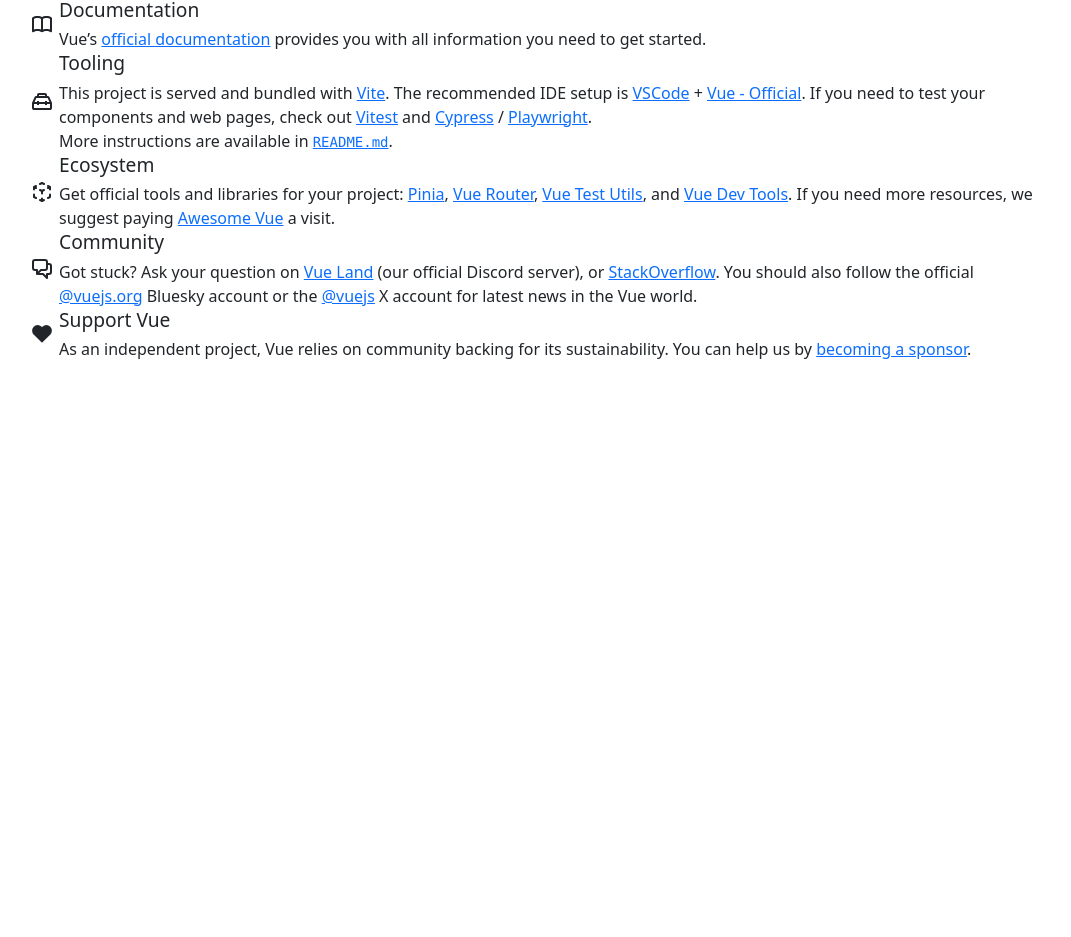
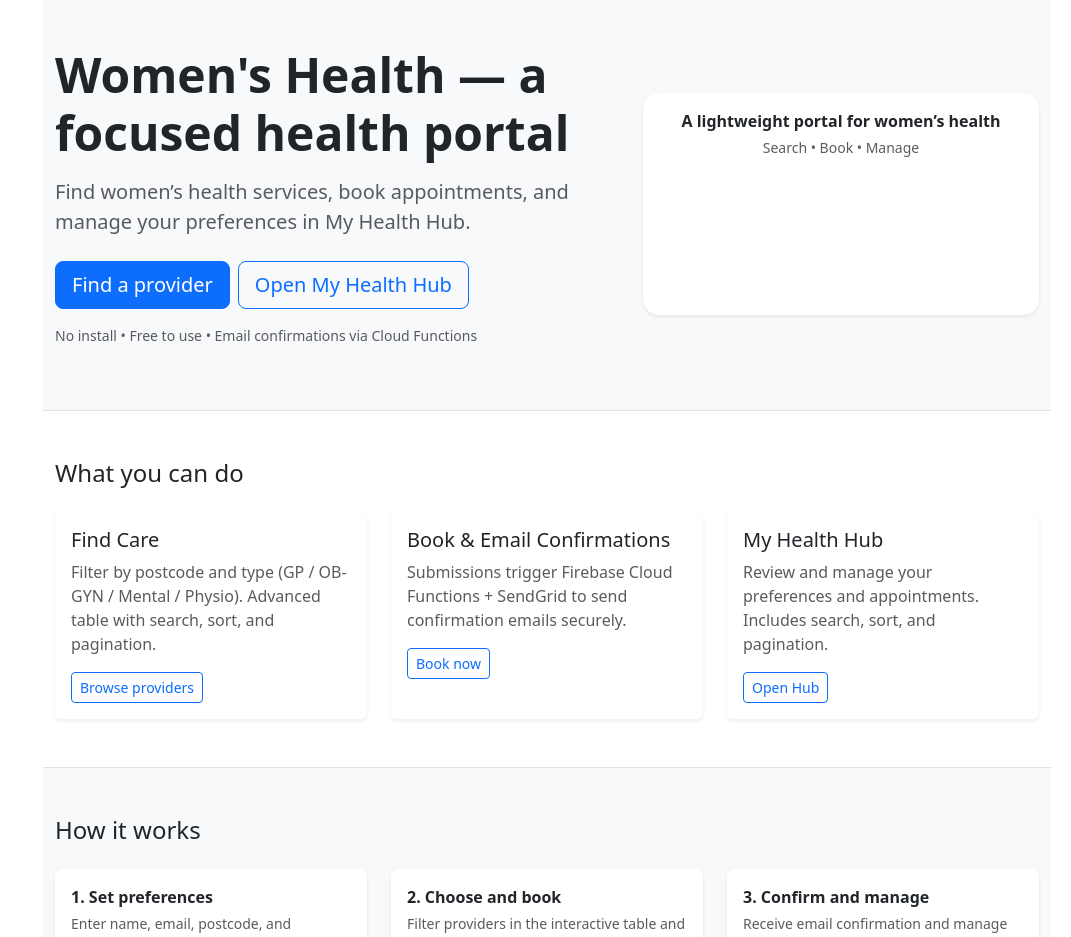
Before and after one commit to dlia0013/WithHer, a Vue app in the folder womens-health-portal/: page / in a window 1280 px wide. Shown: the part 82-1019 px from the top of the page, without its empty margins (93-1164 px from the left). Before the commit the page ends 800 px from the top, so only its background shows below. Built offline with nearby package versions, Linux system fonts and the light colour scheme; no server answers.

Commit message:
better ui

```diff
--- a/womens-health-portal/src/views/AboutUs.vue
+++ b/womens-health-portal/src/views/AboutUs.vue
@@ -31,17 +31,10 @@
         </p>
         <ul>
           <li><strong>Leticia Liao</strong> — Front-End & Integration Developer</li>
-          <li><strong>Zirui Hu</strong> — UX/UI Design</li>
-          <li><strong>Sanjana</strong> — Visual Design & Research</li>
-          <li><strong>Terry</strong> — Back-End & Firebase Cloud Functions</li>
+          <li><strong>Duanchu Liao</strong> — UX/UI Design</li>
+          <li><strong>Liao Duanchu</strong> — Visual Design & Research</li>
+          <li><strong>Letty Liao</strong> — Back-End & Firebase Cloud Functions</li>
         </ul>
-
-        <h2 class="h5 mt-4">Technology Stack</h2>
-        <p>
-          The platform is built with <strong>Vue 3</strong>, <strong>Vite</strong>, and <strong>Firebase</strong>,
-          using <strong>Cloud Functions</strong> (SendGrid integration) for appointment confirmation emails,
-          and deployed on <strong>Firebase Hosting</strong> for global accessibility.
-        </p>
 
         <div class="alert alert-light border mt-4">
           <p class="mb-1"><strong>Disclaimer:</strong></p>
--- a/womens-health-portal/src/views/HomeView.vue
+++ b/womens-health-portal/src/views/HomeView.vue
@@ -1,9 +1,128 @@
+<template>
+  <!-- Hero -->
+  <section class="py-5 bg-light border-bottom">
+    <div class="container">
+      <div class="row align-items-center g-4">
+        <div class="col-lg-7">
+          <h1 class="display-5 fw-semibold mb-3">
+            Women's Health — a focused health portal
+          </h1>
+          <p class="lead text-muted mb-4">
+            Find women’s health services, book appointments, and manage your preferences in
+            <strong>My Health Hub</strong>.
+          </p>
+          <div class="d-flex flex-wrap gap-2">
+            <RouterLink to="/care" class="btn btn-primary btn-lg">
+              Find a provider
+            </RouterLink>
+            <RouterLink to="/hub" class="btn btn-outline-primary btn-lg">
+              Open My Health Hub
+            </RouterLink>
+          </div>
+          <p class="small text-muted mt-3">
+            No install • Free to use • Email confirmations via Cloud Functions
+          </p>
+        </div>
+        <div class="col-lg-5">
+          <div class="ratio ratio-16x9 rounded-4 bg-white shadow-sm d-flex align-items-center justify-content-center">
+            <div class="text-center p-3">
+              <div class="fw-semibold mb-1">A lightweight portal for women’s health</div>
+              <div class="text-muted small">Search • Book • Manage</div>
+            </div>
+          </div>
+        </div>
+      </div>
+    </div>
+  </section>
+
+  <!-- Features -->
+  <section class="py-5">
+    <div class="container">
+      <h2 class="h4 mb-4">What you can do</h2>
+      <div class="row g-4">
+        <div class="col-md-4">
+          <div class="card h-100 shadow-sm">
+            <div class="card-body">
+              <h3 class="h5">Find Care</h3>
+              <p class="text-muted">
+                Filter by postcode and type (GP / OB-GYN / Mental / Physio). Advanced table with
+                search, sort, and pagination.
+              </p>
+              <RouterLink to="/care" class="btn btn-outline-primary btn-sm">Browse providers</RouterLink>
+            </div>
+          </div>
+        </div>
+        <div class="col-md-4">
+          <div class="card h-100 shadow-sm">
+            <div class="card-body">
+              <h3 class="h5">Book & Email Confirmations</h3>
+              <p class="text-muted">
+                Submissions trigger Firebase Cloud Functions + SendGrid to send confirmation emails
+                securely.
+              </p>
+              <RouterLink to="/care" class="btn btn-outline-primary btn-sm">Book now</RouterLink>
+            </div>
+          </div>
+        </div>
+        <div class="col-md-4">
+          <div class="card h-100 shadow-sm">
+            <div class="card-body">
+              <h3 class="h5">My Health Hub</h3>
+              <p class="text-muted">
+                Review and manage your preferences and appointments. Includes search, sort, and
+                pagination.
+              </p>
+              <RouterLink to="/hub" class="btn btn-outline-primary btn-sm">Open Hub</RouterLink>
+            </div>
+          </div>
+        </div>
+      </div>
+    </div>
+  </section>
+
+  <!-- How it works -->
+  <section class="py-5 bg-light border-top border-bottom">
+    <div class="container">
+      <h2 class="h4 mb-4">How it works</h2>
+      <div class="row g-4">
+        <div class="col-md-4">
+          <div class="p-3 bg-white rounded-3 h-100 shadow-sm">
+            <div class="fw-semibold mb-1">1. Set preferences</div>
+            <div class="text-muted small">Enter name, email, postcode, and appointment type in Find Care.</div>
+          </div>
+        </div>
+        <div class="col-md-4">
+          <div class="p-3 bg-white rounded-3 h-100 shadow-sm">
+            <div class="fw-semibold mb-1">2. Choose and book</div>
+            <div class="text-muted small">Filter providers in the interactive table and submit the booking form.</div>
+          </div>
+        </div>
+        <div class="col-md-4">
+          <div class="p-3 bg-white rounded-3 h-100 shadow-sm">
+            <div class="fw-semibold mb-1">3. Confirm and manage</div>
+            <div class="text-muted small">Receive email confirmation and manage records in My Health Hub.</div>
+          </div>
+        </div>
+      </div>
+    </div>
+  </section>
+
+  <!-- Call to action -->
+  <section class="py-5">
+    <div class="container text-center">
+      <h2 class="h4 mb-3">Ready to start?</h2>
+      <RouterLink to="/care" class="btn btn-primary btn-lg">Find nearby providers</RouterLink>
+      <p class="small text-muted mt-3">
+        Already set preferences? Go to <RouterLink to="/hub">My Health Hub</RouterLink>
+      </p>
+    </div>
+  </section>
+</template>
+
 <script setup>
-import TheWelcome from '../components/TheWelcome.vue'
+// no logic required here
 </script>
 
-<template>
-  <main>
-    <TheWelcome />
-  </main>
-</template>
+<style scoped>
+.card { border: none; }
+</style>
--- a/womens-health-portal/src/views/NotFound.vue
+++ b/womens-health-portal/src/views/NotFound.vue
@@ -0,0 +1,81 @@
+<template>
+  <section class="nf-wrap">
+    <div class="nf-card">
+      <h1 class="code">404</h1>
+      <h2 class="title">Page not found</h2>
+      <p class="desc">
+        Oops—looks like this page doesn’t exist or has moved.
+      </p>
+
+      <div class="actions">
+        <button class="btn btn-outline-secondary" @click="goBack">Go back</button>
+        <router-link class="btn btn-primary" :to="{ name: 'home' }">Go to Home</router-link>
+      </div>
+
+      <div class="links">
+        <router-link to="/care">Find Care</router-link>
+        <span>•</span>
+        <router-link to="/learn">Learn &amp; Explore</router-link>
+        <span>•</span>
+        <router-link to="/community">Community &amp; Support</router-link>
+      </div>
+    </div>
+  </section>
+</template>
+
+<script setup>
+import { useRouter } from 'vue-router'
+const router = useRouter()
+function goBack() {
+  if (window.history.length > 1) router.back()
+  else router.push({ name: 'home' })
+}
+</script>
+
+<style scoped>
+.nf-wrap {
+  min-height: calc(100vh - 120px);
+  display: grid;
+  place-items: center;
+  padding: 2rem;
+}
+.nf-card {
+  max-width: 560px;
+  width: 100%;
+  text-align: center;
+  background: #fff;
+  border: 1px solid #eee;
+  border-radius: 14px;
+  padding: 2.5rem 2rem;
+  box-shadow: 0 8px 24px rgba(0,0,0,0.06);
+}
+.code {
+  font-size: 4rem;
+  margin: 0;
+  letter-spacing: 2px;
+  color: #0d6efd;
+}
+.title {
+  margin: .25rem 0 0.5rem;
+  font-weight: 600;
+}
+.desc {
+  color: #6c757d;
+  margin-bottom: 1.25rem;
+}
+.actions {
+  display: flex;
+  justify-content: center;
+  gap: .75rem;
+  margin-bottom: 1rem;
+}
+.links {
+  display: flex;
+  gap: .5rem;
+  justify-content: center;
+  color: #6c757d;
+}
+.links a {
+  text-decoration: none;
+}
+</style>
```
